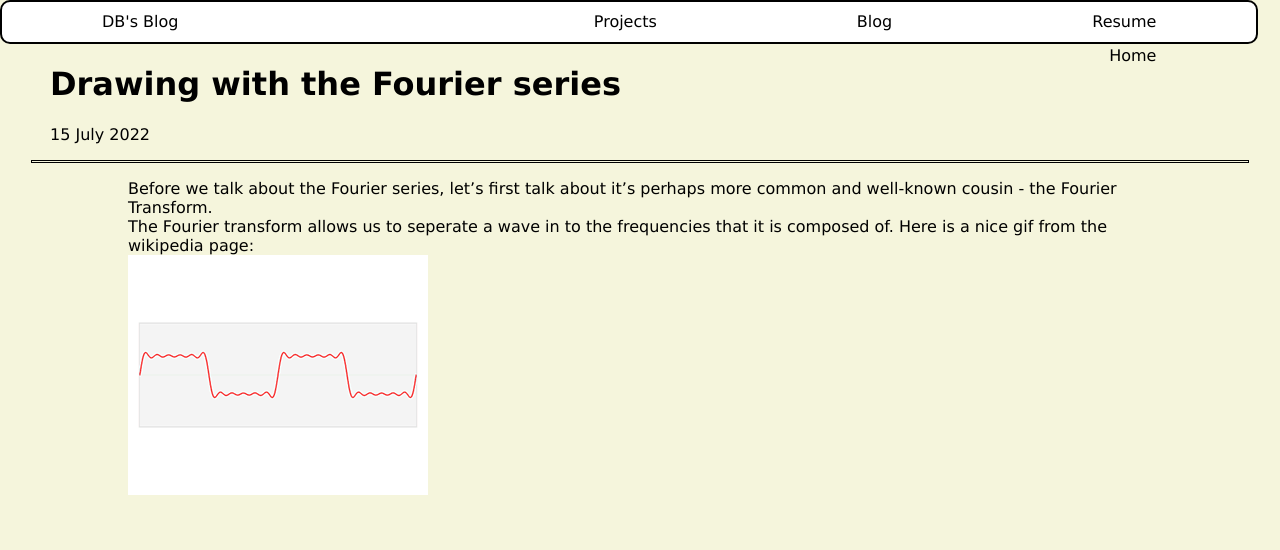
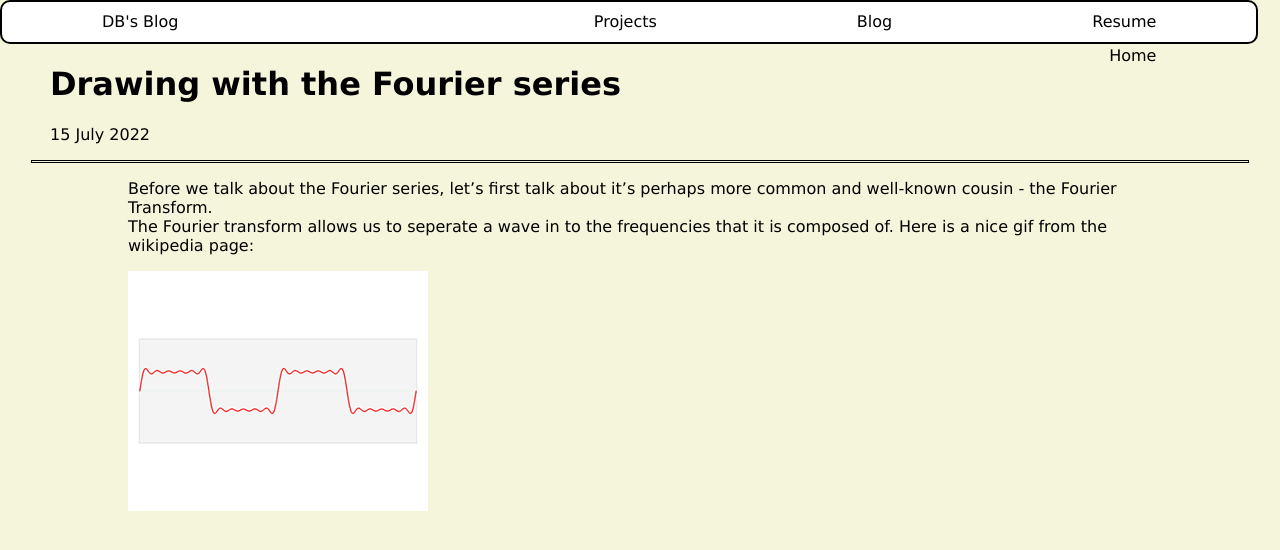
Before and after one commit to Dinhbaon/Dinhbaon.github.io, a Jekyll site: the page built from _posts/2022-06-29-Drawing-with-the-fourier-series.markdown, in a window 1280 px wide and 900 px high. Shown: the top 550 px of the window. Built offline with Jekyll 4.4.1, drawn with Linux system fonts in a browser that asks for light colours.

Commit message:
Update 2022-06-29-Drawing-with-the-fourier-series.markdown

```diff
--- a/_posts/2022-06-29-Drawing-with-the-fourier-series.markdown
+++ b/_posts/2022-06-29-Drawing-with-the-fourier-series.markdown
@@ -10,4 +10,6 @@
 <br/>
 The Fourier transform allows us to seperate a wave in to the frequencies that it is composed of. Here is a nice gif from the wikipedia page:
 <br/>
-![Fourier_transform_gif](https://raw.githubusercontent.com/Dinhbaon/Dinhbaon.github.io/gh-pages/Fourier_transform.gif)
+<p>
+<img src="https://raw.githubusercontent.com/Dinhbaon/Dinhbaon.github.io/gh-pages/Fourier_transform.gif" alt="Fourier_transform_gif">
+</p>
```
